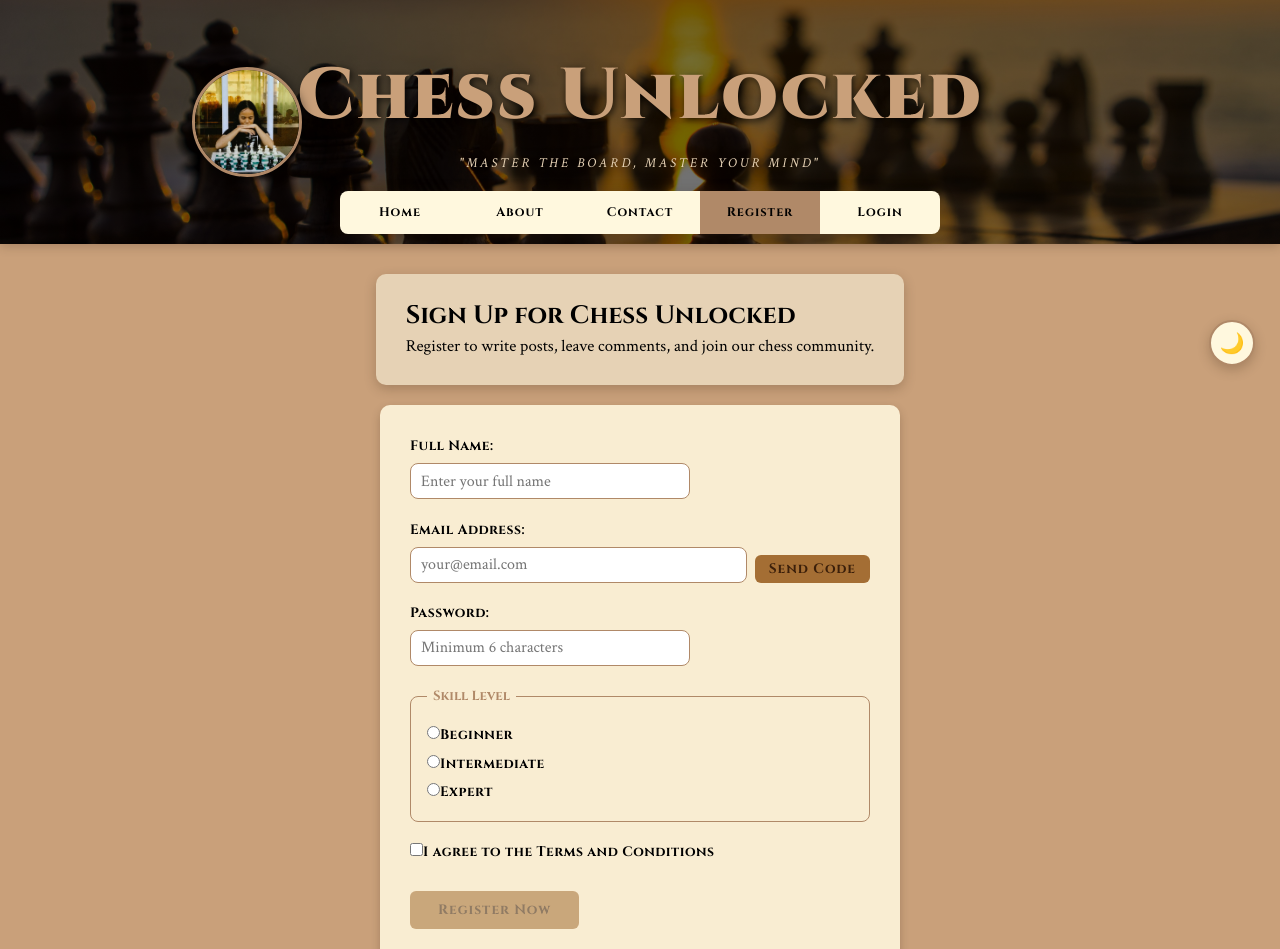
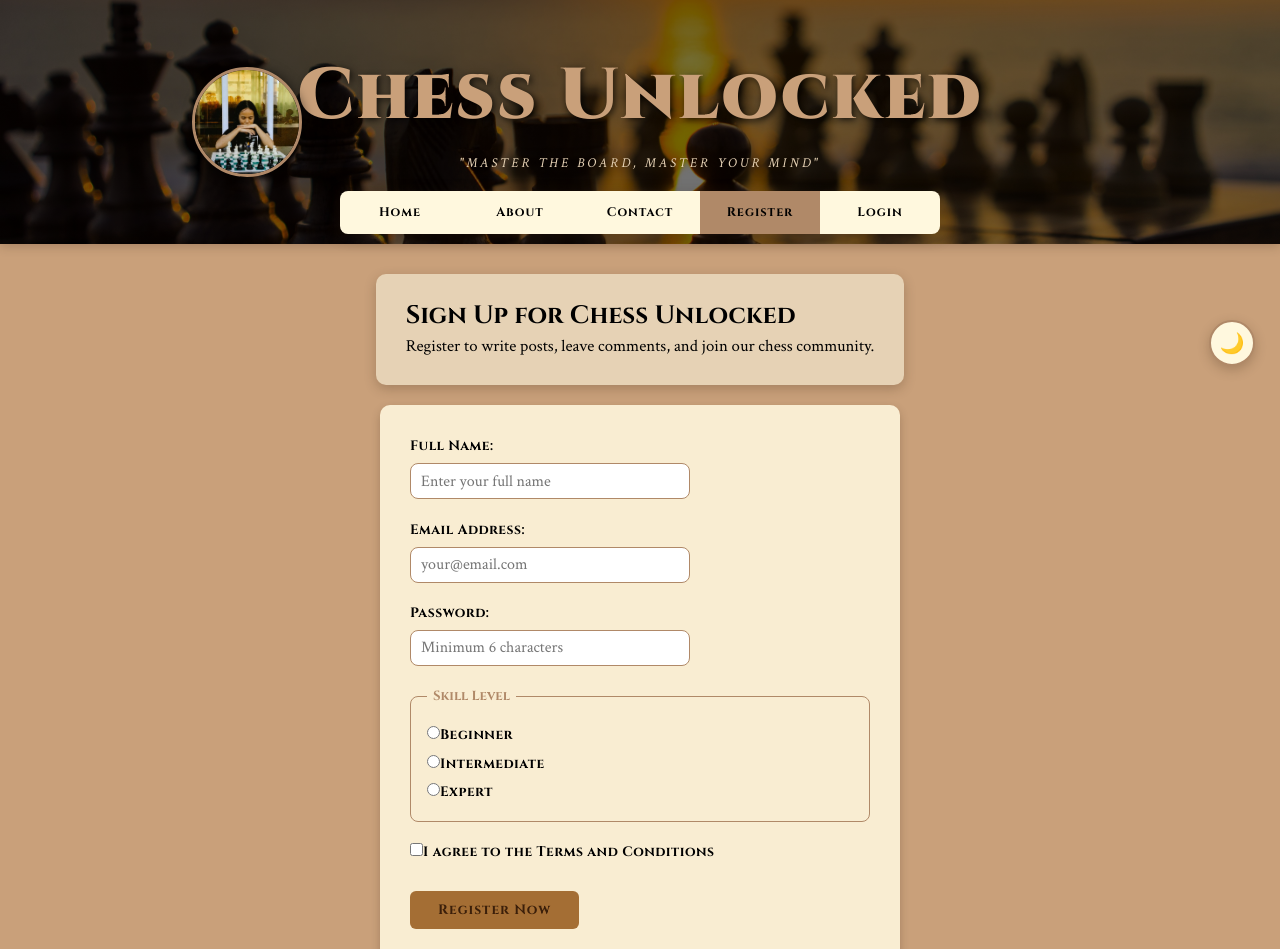
Before and after one commit to ginev24/thefolio, a React (Create React App) app in the folder frontend/: page /register in a window 1280 px wide. Shown: the top 949 px of the page. Built offline with nearby package versions, Linux system fonts and the light colour scheme.

Commit message:
Fixed the code

```diff
--- a/frontend/src/pages/RegisterPage.js
+++ b/frontend/src/pages/RegisterPage.js
@@ -8,14 +8,8 @@ const RegisterPage = () => {
     name: '', email: '', password: '',
     level: '', terms: false,
   });
-  const [otp,           setOtp]           = useState('');
-  const [otpSent,       setOtpSent]       = useState(false);
-  const [emailVerified, setEmailVerified] = useState(false);
-  const [otpError,      setOtpError]      = useState('');
-  const [sendingOtp,    setSendingOtp]    = useState(false);
-  const [verifyingOtp,  setVerifyingOtp]  = useState(false);
-  const [error,         setError]         = useState('');
-  const [loading,       setLoading]       = useState(false);
+  const [error,   setError]   = useState('');
+  const [loading, setLoading] = useState(false);
   const navigate = useNavigate();
 
   const handleChange = (e) => {
@@ -24,58 +18,16 @@ const RegisterPage = () => {
       ...prev,
       [name]: type === 'checkbox' ? checked : value,
     }));
-    // Kung nagbago ang email, i-reset ang verification
-    if (name === 'email') {
-      setOtpSent(false);
-      setEmailVerified(false);
-      setOtp('');
-      setOtpError('');
-    }
   };
 
-  // ── Send OTP ─────────────────────────────────────────────────────────────
-  const handleSendOtp = async () => {
-    if (!form.email) return setOtpError('Ilagay muna ang email.');
-    setSendingOtp(true);
-    setOtpError('');
-    try {
-      const { data } = await API.post('/auth/send-otp', { email: form.email });
-
-      // Kung walang EMAIL config sa backend, auto-verified agad
-      if (data.skipped) {
-        setEmailVerified(true);
-      } else {
-        setOtpSent(true);
-      }
-    } catch (err) {
-      setOtpError(err.response?.data?.message || 'Hindi mapadala ang OTP.');
-    } finally {
-      setSendingOtp(false);
-    }
-  };
-
-  // ── Verify OTP ────────────────────────────────────────────────────────────
-  const handleVerifyOtp = async () => {
-    if (!otp) return setOtpError('Ilagay ang verification code.');
-    setVerifyingOtp(true);
-    setOtpError('');
-    try {
-      await API.post('/auth/verify-otp', { email: form.email, otp });
-      setEmailVerified(true);
-    } catch (err) {
-      setOtpError(err.response?.data?.message || 'Mali o expired ang code.');
-    } finally {
-      setVerifyingOtp(false);
-    }
-  };
-
-  // ── Register ──────────────────────────────────────────────────────────────
   const handleSubmit = async (e) => {
     e.preventDefault();
     setError('');
 
-    if (!emailVerified) return setError('I-verify muna ang iyong email.');
-    if (!form.terms)    return setError('You must agree to the Terms and Conditions.');
+    if (!form.terms) {
+      setError('You must agree to the Terms and Conditions.');
+      return;
+    }
 
     setLoading(true);
     try {
@@ -98,77 +50,35 @@ const RegisterPage = () => {
       <section className='card-form' style={{ maxWidth: 520, margin: '0 auto' }}>
         {error && <p className='error-msg' style={{ marginBottom: '12px' }}>{error}</p>}
         <div className='form-inner' style={{ paddingLeft: 0 }}>
-
-          {/* Full Name */}
           <div className='form-field'>
             <label htmlFor='name'>Full Name:</label>
             <input id='name' name='name' type='text' className='form-input'
-              placeholder='Enter your full name' value={form.name}
-              onChange={handleChange} required />
+              placeholder='Enter your full name' value={form.name} onChange={handleChange} required />
           </div>
-
-          {/* Email + Send Code button */}
           <div className='form-field'>
             <label htmlFor='email'>Email Address:</label>
-            <div style={{ display: 'flex', gap: '8px' }}>
-              <input id='email' name='email' type='email' className='form-input'
-                placeholder='your@email.com' value={form.email}
-                onChange={handleChange} required
-                disabled={emailVerified}
-                style={{ flex: 1 }} />
-              {!emailVerified && (
-                <button type='button' className='btn-primary'
-                  onClick={handleSendOtp} disabled={sendingOtp}
-                  style={{ whiteSpace: 'nowrap', padding: '0 14px' }}>
-                  {sendingOtp ? 'Sending...' : otpSent ? 'Resend' : 'Send Code'}
-                </button>
-              )}
-              {emailVerified && (
-                <span style={{ color: 'green', alignSelf: 'center', fontWeight: 'bold' }}>
-                  ✓ Verified
-                </span>
-              )}
-            </div>
+            <input id='email' name='email' type='email' className='form-input'
+              placeholder='your@email.com' value={form.email} onChange={handleChange} required />
           </div>
-
-          {/* OTP input — lalabas lang kapag napadala na ang code */}
-          {otpSent && !emailVerified && (
-            <div className='form-field'>
-              <label htmlFor='otp'>Verification Code:</label>
-              <p style={{ fontSize: '0.85rem', color: '#666', margin: '4px 0 8px' }}>
-                Nagpadala kami ng 6-digit code sa <strong>{form.email}</strong>. Tingnan ang iyong inbox.
-              </p>
-              <div style={{ display: 'flex', gap: '8px' }}>
-                <input id='otp' type='text' className='form-input'
-                  placeholder='000000' maxLength={6} value={otp}
-                  onChange={(e) => { setOtp(e.target.value); setOtpError(''); }}
-                  style={{ flex: 1, letterSpacing: '4px', fontSize: '1.2rem' }} />
-                <button type='button' className='btn-primary'
-                  onClick={handleVerifyOtp} disabled={verifyingOtp}
-                  style={{ whiteSpace: 'nowrap', padding: '0 14px' }}>
-                  {verifyingOtp ? 'Checking...' : 'Verify'}
-                </button>
-              </div>
-              {otpError && <p className='error-msg' style={{ marginTop: '6px' }}>{otpError}</p>}
-            </div>
-          )}
-
-          {/* Password */}
           <div className='form-field'>
             <label htmlFor='password'>Password:</label>
             <input id='password' name='password' type='password' className='form-input'
-              placeholder='Minimum 6 characters' value={form.password}
-              onChange={handleChange} required minLength={6} />
+              placeholder='Minimum 6 characters' value={form.password} onChange={handleChange} required minLength={6} />
           </div>
 
-          {/* Skill Level */}
+          {/* Skill level — radio buttons */}
           <div className='form-field'>
             <fieldset>
               <legend>Skill Level</legend>
               {['beginner', 'intermediate', 'expert'].map(level => (
                 <label key={level} className='radio-option'>
-                  <input type='radio' name='level' value={level}
-                    checked={form.level === level} onChange={handleChange} />
+                  <input
+                    type='radio'
+                    name='level'
+                    value={level}
+                    checked={form.level === level}
+                    onChange={handleChange}
+                  />
                   {level.charAt(0).toUpperCase() + level.slice(1)}
                 </label>
               ))}
@@ -178,17 +88,19 @@ const RegisterPage = () => {
           {/* Terms & Conditions */}
           <div className='form-field'>
             <label className='checkbox-option'>
-              <input type='checkbox' name='terms'
-                checked={form.terms} onChange={handleChange} />
+              <input
+                type='checkbox'
+                name='terms'
+                checked={form.terms}
+                onChange={handleChange}
+              />
               I agree to the Terms and Conditions
             </label>
           </div>
 
-          <button className='btn-primary' onClick={handleSubmit}
-            disabled={loading || !emailVerified}>
+          <button className='btn-primary' onClick={handleSubmit} disabled={loading}>
             {loading ? 'Creating account...' : 'Register Now'}
           </button>
-
         </div>
         <p style={{ marginTop: '16px', fontSize: '0.95rem' }}>
           Already have an account? <Link to='/login'>Login here</Link>
```
